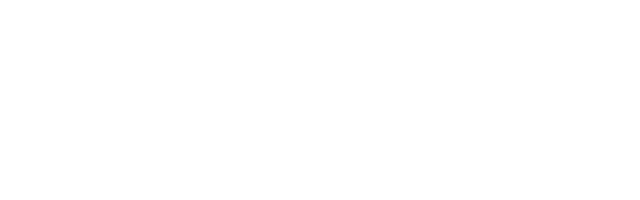
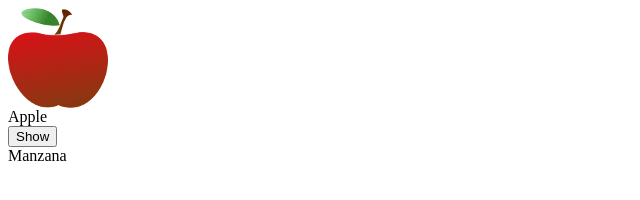
Before and after one commit to jsmartdev/Zenva-Flashcards, a plain HTML site: page index.html in a window 1280 px wide. Shown: the whole page, without its empty margins (0-640 px from the left). Drawn offline with Linux system fonts and the light colour scheme.

Commit message:
Added Images folder

```diff
--- a/index.html
+++ b/index.html
@@ -1,4 +1,11 @@
 <head></head>
 <body>
-    <div></div>
+    <div class= "container">
+        <div class="card">
+            <div><img src="Images/apple.png"></div>
+            <div>Apple</div>
+            <button>Show</button>
+            <div>Manzana</div>
+        </div>
+    </div>
 </body>
```
Also changed, not shown: Images/apple.png (added), Images/chair.png (added), Images/city.png (added), Images/dog.png (added).
